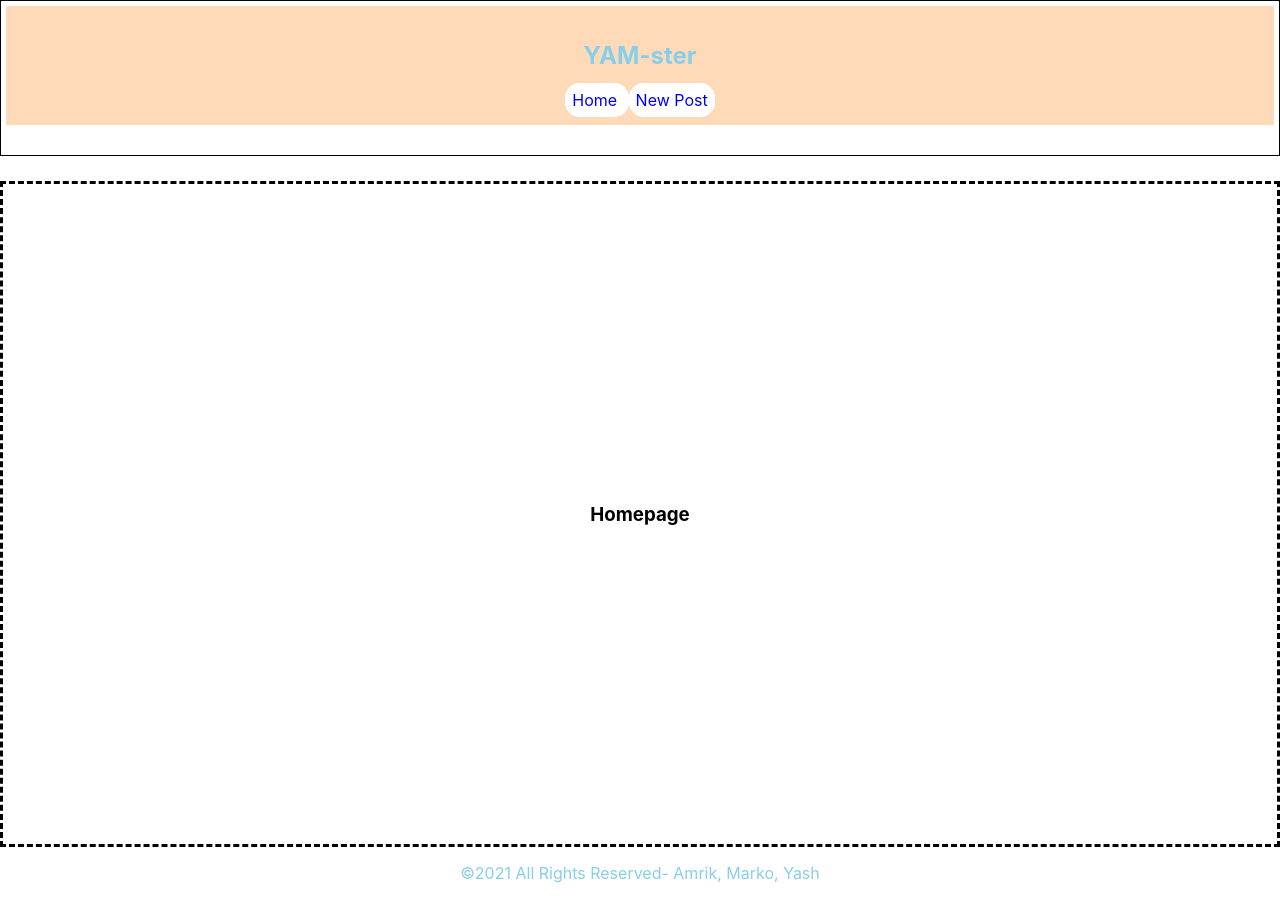
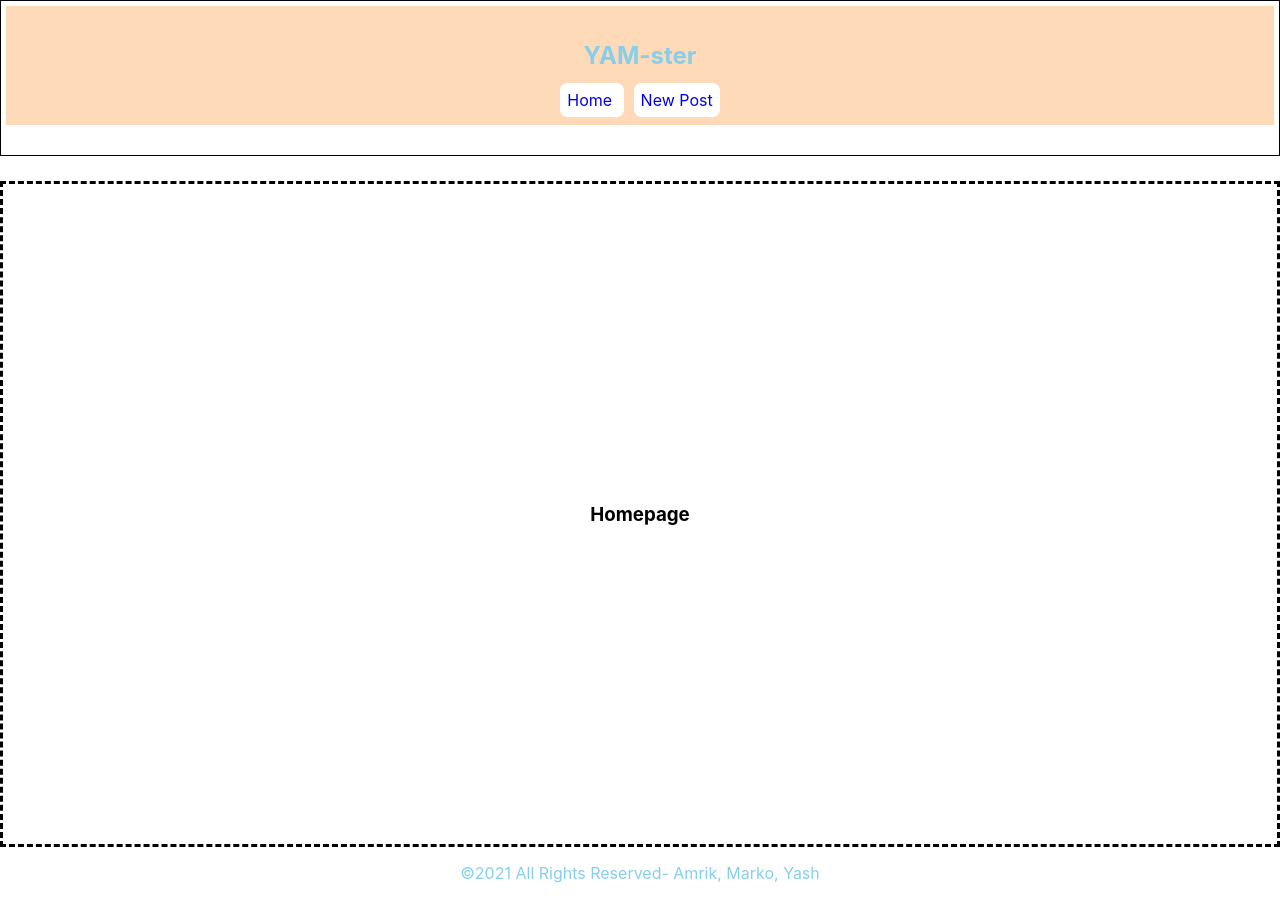
Before and after one commit to MarkoKupresanin/CutiehacksYAM, a React (Create React App) app: page / in a window 1280 px wide. Built offline with nearby package versions, Linux system fonts and the light colour scheme; no server answers; the database is empty.

Commit message:
navbar again

```diff
--- a/src/App.css
+++ b/src/App.css
@@ -44,7 +44,8 @@ footer {
 }
 
 .links a {
-  border-radius: 15px;
+  border-radius: 8px;
+  margin: 5px;
   border: 2px white solid;
   background-color: white;
   padding: 5px;
```
